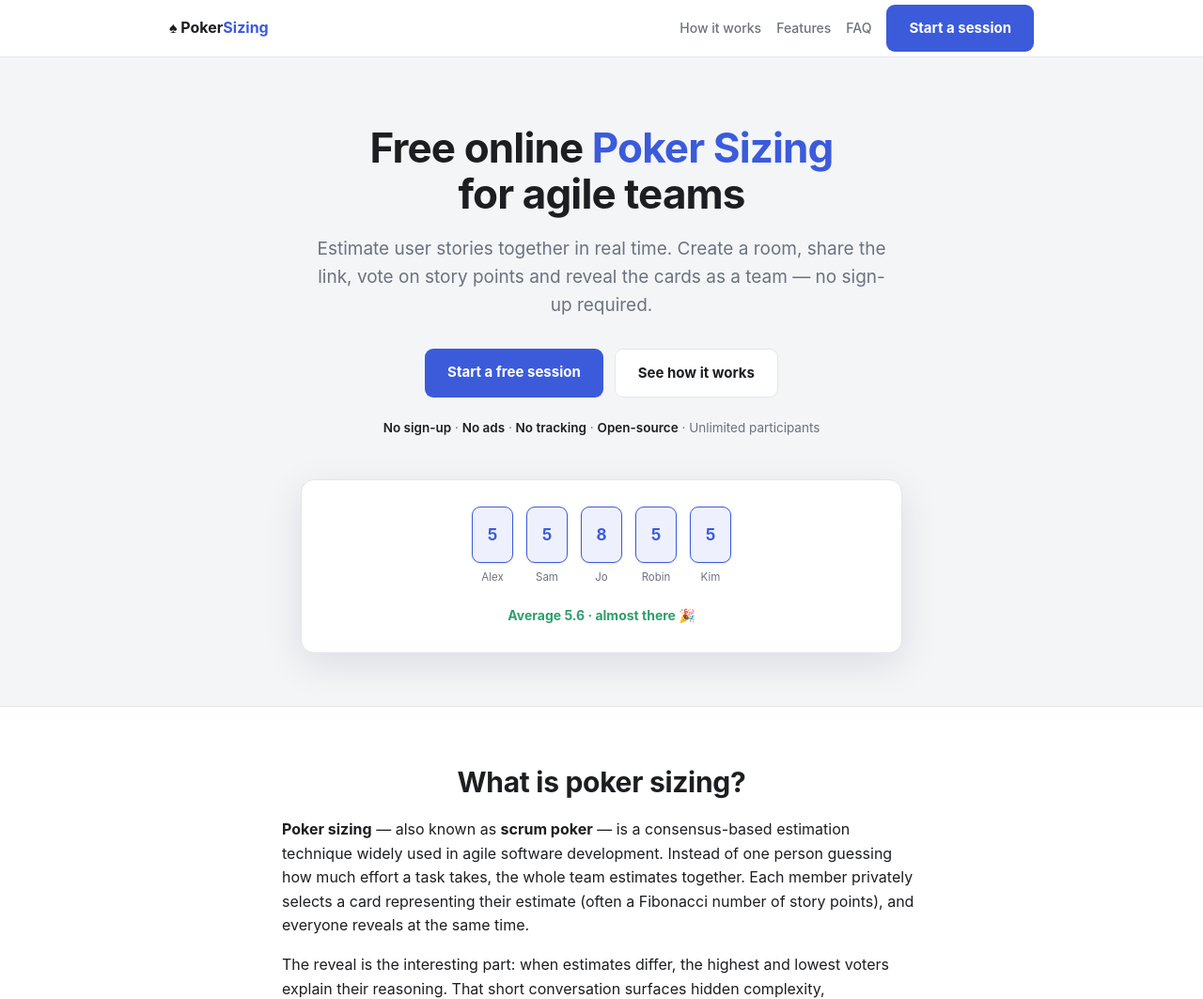
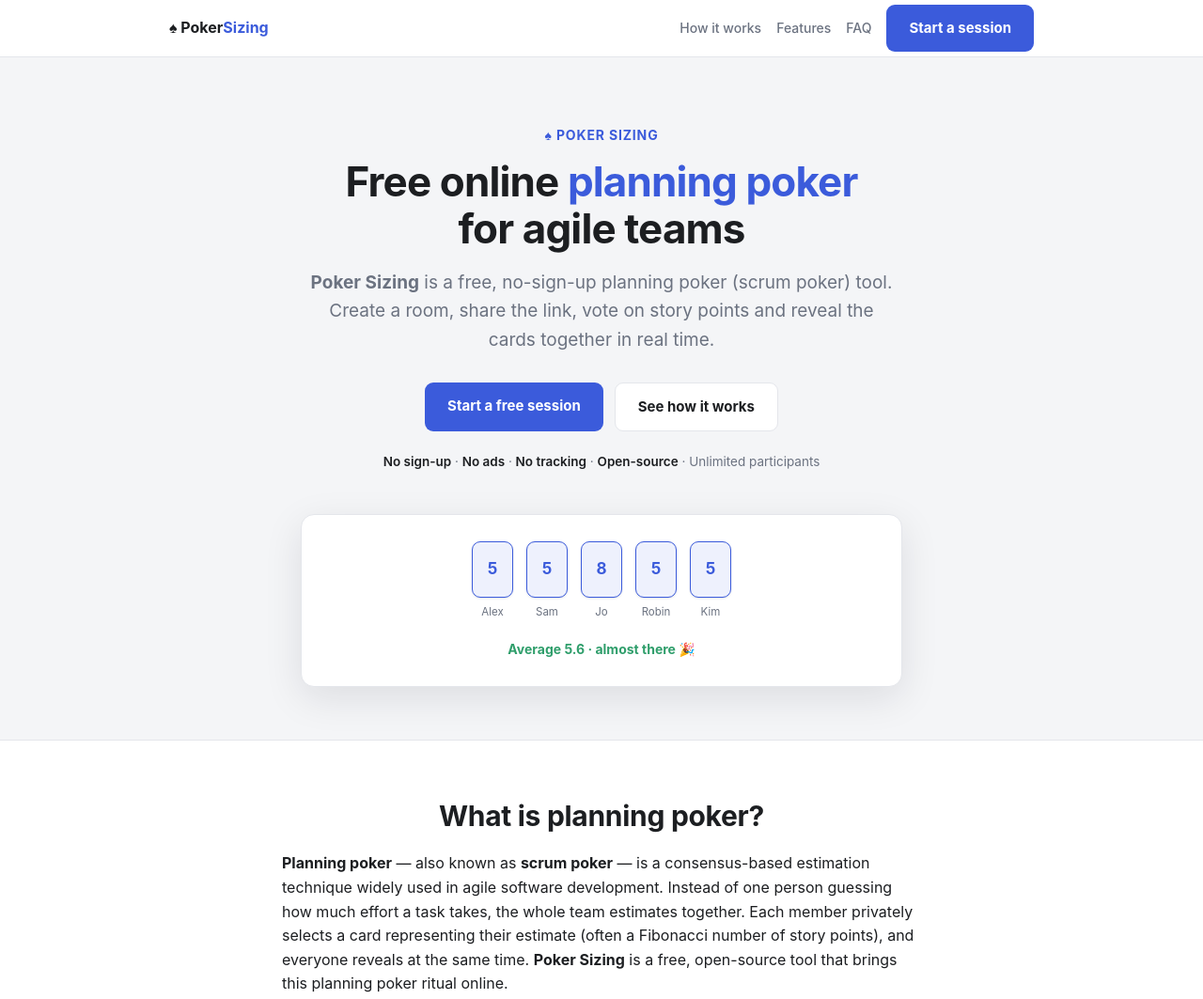
Before and after one commit to BanelhaqB/planning-poker, a website: page public/index.html in a window 1280 px wide. Shown: the top 1063 px of the page at 94% size. Drawn offline with Linux system fonts and the light colour scheme.

Commit message:
SEO: keep Poker Sizing brand, target 'planning poker' keyword in title, meta, H1, copy, FAQ and JSON-LD

```diff
--- a/public/index.html
+++ b/public/index.html
@@ -8,16 +8,17 @@
 <!-- SEO: replace https://your-domain.com everywhere below with     -->
 <!-- your real domain (also in sitemap.xml and robots.txt).         -->
 <!-- ============================================================= -->
-<title>Free Online Poker Sizing — Scrum Estimation, No Sign-up</title>
-<meta name="description" content="Free online poker sizing for agile & scrum teams. Create a room, invite your team, vote on story points and reveal together. No sign-up, no ads, open-source." />
+<title>Poker Sizing — Free Online Planning Poker for Agile Teams</title>
+<meta name="description" content="Poker Sizing is a free online planning poker (scrum poker) tool for agile teams. Create a room, vote on story points and reveal cards together — no sign-up, no ads, open-source." />
+<meta name="keywords" content="planning poker, scrum poker, poker sizing, story point estimation, agile estimation, sprint planning, online planning poker free" />
 <link rel="canonical" href="https://your-domain.com/" />
 <meta name="robots" content="index, follow" />
 
 <!-- Open Graph -->
 <meta property="og:type" content="website" />
 <meta property="og:site_name" content="Poker Sizing" />
-<meta property="og:title" content="Free Online Poker Sizing — Scrum Estimation, No Sign-up" />
-<meta property="og:description" content="Create a room, invite your team, vote on story points and reveal together. Free, no sign-up, open-source." />
+<meta property="og:title" content="Poker Sizing — Free Online Planning Poker for Agile Teams" />
+<meta property="og:description" content="Free online planning poker & scrum poker. Create a room, vote on story points and reveal together. No sign-up, no ads, open-source." />
 <meta property="og:url" content="https://your-domain.com/" />
 <meta property="og:image" content="https://your-domain.com/og-image.png" />
 <meta property="og:image:width" content="1200" />
@@ -25,8 +26,8 @@
 
 <!-- Twitter -->
 <meta name="twitter:card" content="summary_large_image" />
-<meta name="twitter:title" content="Free Online Poker Sizing — Scrum Estimation" />
-<meta name="twitter:description" content="Create a room, invite your team, vote on story points and reveal together. Free, no sign-up, open-source." />
+<meta name="twitter:title" content="Poker Sizing — Free Online Planning Poker" />
+<meta name="twitter:description" content="Free online planning poker & scrum poker for agile teams. Vote on story points and reveal together. No sign-up, open-source." />
 <meta name="twitter:image" content="https://your-domain.com/og-image.png" />
 
 <link rel="icon" href="/favicon.svg" type="image/svg+xml" />
@@ -37,10 +38,11 @@
   "@context": "https://schema.org",
   "@type": "WebApplication",
   "name": "Poker Sizing",
+  "alternateName": ["Planning Poker", "Scrum Poker"],
   "url": "https://your-domain.com/",
   "applicationCategory": "BusinessApplication",
   "operatingSystem": "Any (web browser)",
-  "description": "Free online poker sizing for agile and scrum teams. Create a room, invite your team, vote on story points and reveal together.",
+  "description": "Poker Sizing is a free online planning poker (scrum poker) tool for agile teams. Create a room, invite your team, vote on story points and reveal together.",
   "offers": { "@type": "Offer", "price": "0", "priceCurrency": "USD" }
 }
 </script>
@@ -53,12 +55,12 @@
   "mainEntity": [
     {
       "@type": "Question",
-      "name": "What is poker sizing?",
-      "acceptedAnswer": { "@type": "Answer", "text": "Poker sizing (also called scrum poker) is a consensus-based estimation technique used by agile teams. Each member privately picks a card representing their effort estimate for a task, then everyone reveals at once to discuss differences and agree on a number." }
+      "name": "What is planning poker?",
+      "acceptedAnswer": { "@type": "Answer", "text": "Planning poker (also called scrum poker) is a consensus-based estimation technique used by agile teams. Each member privately picks a card representing their effort estimate for a task, then everyone reveals at once to discuss differences and agree on a number. Poker Sizing is a free online tool for running planning poker sessions." }
     },
     {
       "@type": "Question",
-      "name": "Is this poker sizing tool free?",
+      "name": "Is Poker Sizing free?",
       "acceptedAnswer": { "@type": "Answer", "text": "Yes. It is completely free, with no sign-up, no ads and no tracking. It is also open-source." }
     },
     {
@@ -131,6 +133,7 @@
 
   /* Hero */
   .hero { text-align: center; padding: 72px 0 56px; }
+  .hero .eyebrow { font-size: 14px; font-weight: 700; letter-spacing: .06em; color: var(--accent); margin: 0 0 14px; text-transform: uppercase; }
   .hero h1 { font-size: 44px; line-height: 1.12; margin: 0 0 18px; letter-spacing: -.02em; }
   .hero h1 .grad { color: var(--accent); }
   .hero p.lead { font-size: 19px; color: var(--muted); max-width: 620px; margin: 0 auto 30px; }
@@ -228,10 +231,12 @@
   <!-- Hero -->
   <section class="hero">
     <div class="wrap">
-      <h1>Free online <span class="grad">Poker Sizing</span><br />for agile teams</h1>
+      <p class="eyebrow">♠ Poker Sizing</p>
+      <h1>Free online <span class="grad">planning poker</span><br />for agile teams</h1>
       <p class="lead">
-        Estimate user stories together in real time. Create a room, share the link,
-        vote on story points and reveal the cards as a team — no sign-up required.
+        <strong>Poker Sizing</strong> is a free, no-sign-up planning poker (scrum poker) tool.
+        Create a room, share the link, vote on story points and reveal the cards
+        together in real time.
       </p>
       <div class="cta">
         <a class="btn" href="/app">Start a free session</a>
@@ -255,17 +260,18 @@
     </div>
   </section>
 
-  <!-- What is poker sizing -->
+  <!-- What is planning poker -->
   <section class="alt">
     <div class="wrap prose">
-      <h2>What is poker sizing?</h2>
+      <h2>What is planning poker?</h2>
       <p>
-        <strong>Poker sizing</strong> — also known as <strong>scrum poker</strong> — is a
+        <strong>Planning poker</strong> — also known as <strong>scrum poker</strong> — is a
         consensus-based estimation technique widely used in agile software development.
         Instead of one person guessing how much effort a task takes, the whole team
         estimates together. Each member privately selects a card representing their
         estimate (often a Fibonacci number of story points), and everyone reveals at the
-        same time.
+        same time. <strong>Poker Sizing</strong> is a free, open-source tool that brings this
+        planning poker ritual online.
       </p>
       <p>
         The reveal is the interesting part: when estimates differ, the highest and lowest
@@ -370,12 +376,12 @@
       <h2>Frequently asked questions</h2>
       <div class="faq">
         <details open>
-          <summary>What is poker sizing?</summary>
-          <p>Poker sizing (or scrum poker) is a consensus-based estimation technique for agile teams. Each member privately picks a card representing their effort estimate, then everyone reveals at once to discuss differences and agree on a number.</p>
+          <summary>What is planning poker?</summary>
+          <p>Planning poker (or scrum poker) is a consensus-based estimation technique for agile teams. Each member privately picks a card representing their effort estimate, then everyone reveals at once to discuss differences and agree on a number. Poker Sizing is a free online tool for running these sessions.</p>
         </details>
         <details>
-          <summary>Is this poker sizing tool free?</summary>
-          <p>Yes — completely free, with no sign-up, no ads and no tracking. It's also open-source.</p>
+          <summary>Is Poker Sizing free?</summary>
+          <p>Yes — Poker Sizing is completely free, with no sign-up, no ads and no tracking. It's also open-source.</p>
         </details>
         <details>
           <summary>Do I need to create an account?</summary>
@@ -409,7 +415,7 @@
 
 <footer>
   <div class="wrap foot-inner">
-    <div>♠ Poker Sizing — free, open-source scrum estimation.</div>
+    <div>♠ Poker Sizing — free, open-source planning poker for agile teams.</div>
     <div>
       <a href="/app">Launch app</a> ·
       <a href="https://github.com/BanelhaqB/planning-poker" rel="noopener">GitHub</a>
```
